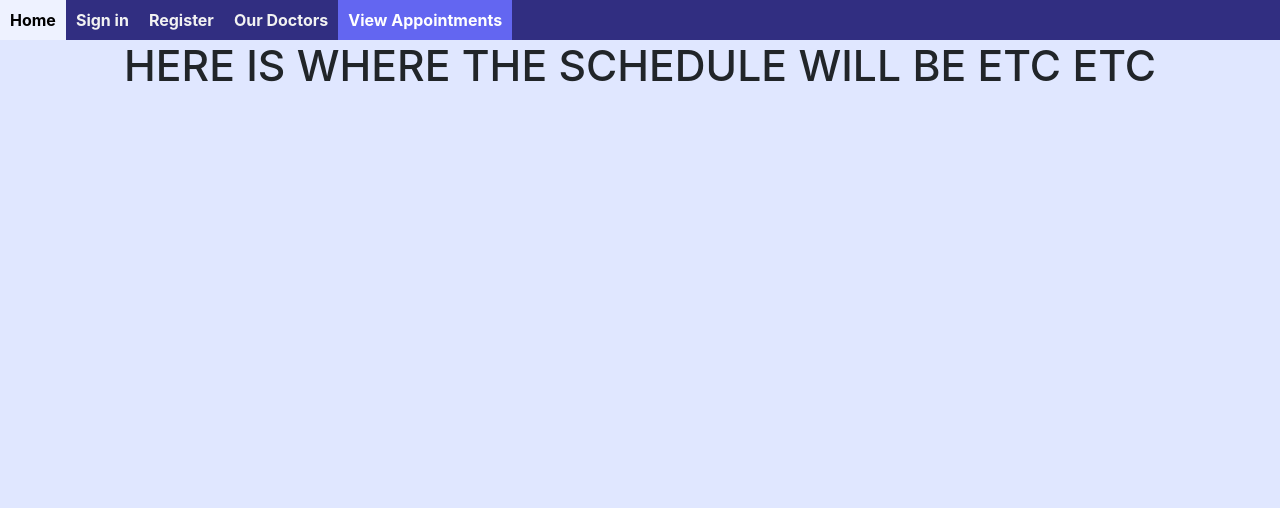
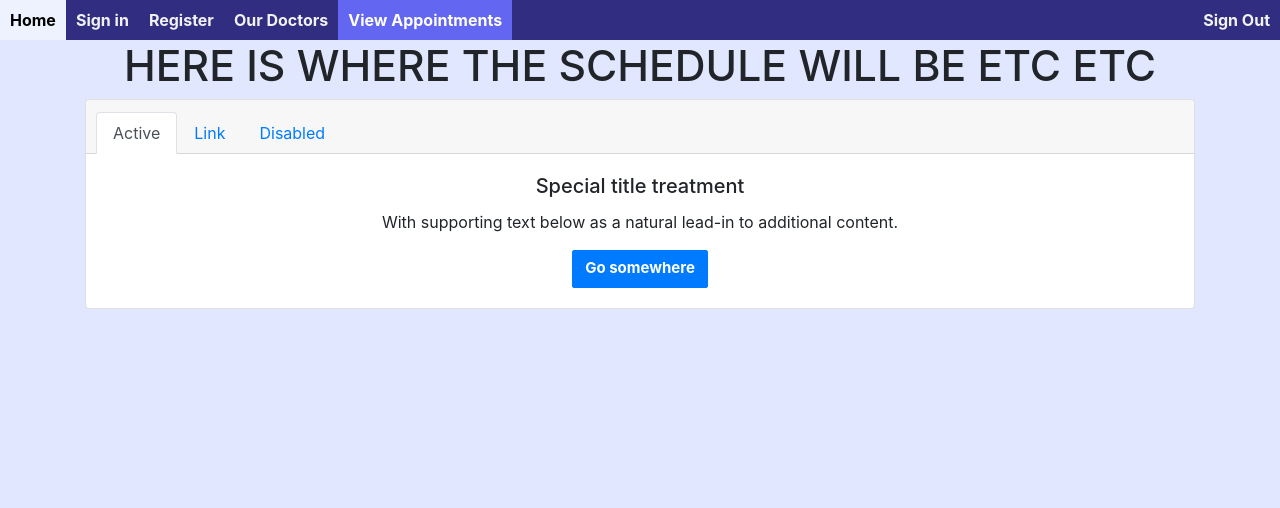
Before and after one commit to danielgrewal/medicalscheduler, a PHP site: page /schedule.php in a window 1280 px wide. Shown: the top 508 px of the page. Run offline with PHP 8.4, Linux system fonts and the light colour scheme; the visitor is signed in with stand-in values (Sample User, id 1).

Commit message:
add wrapper for schedule

```diff
--- a/public/schedule.php
+++ b/public/schedule.php
@@ -21,17 +21,46 @@ $dates = $appointmentService->getDaysInWeekByDate(date('Y-m-d'));
     <link rel="stylesheet" href="assets/css/styles.css">
 </head>
 <body>
+    <!-- Top Nav -->
     <div class="topnav" id="myTopnav">
         <a href="index.php">Home</a>
         <a href="login.php">Sign in</a>
         <a href="register.php">Register</a>
         <a href="profiles.php">Our Doctors</a>
         <a href="schedule.php" class="active">View Appointments</a>
+        <a href="logout.php" class="float-right">Sign Out</a>
         <a href="#" class="icon" onclick="myFunction()">
             <i class="fa fa-bars"></i>
         </a>
     </div>
-	<h1>HERE IS WHERE THE SCHEDULE WILL BE ETC ETC</h1>
+
+    <!-- Main Container -->
+    <div class="container">
+        <h1>HERE IS WHERE THE SCHEDULE WILL BE ETC ETC</h1>
+
+        <!-- Appointments Card -->
+        <div class="card text-center">
+            <div class="card-header">
+                <ul class="nav nav-tabs card-header-tabs">
+                    <li class="nav-item">
+                        <a class="nav-link active" href="#">Active</a>
+                    </li>
+                    <li class="nav-item">
+                        <a class="nav-link" href="#">Link</a>
+                    </li>
+                    <li class="nav-item">
+                        <a class="nav-link" href="#" tabindex="-1" aria-disabled="true">Disabled</a>
+                    </li>
+                </ul>
+            </div>
+            <div class="card-body">
+                <h5 class="card-title">Special title treatment</h5>
+                <p class="card-text">With supporting text below as a natural lead-in to additional content.</p>
+                <a href="#" class="btn btn-primary">Go somewhere</a>
+            </div>
+        </div>
+    </div>
+
 
     <div class="footer">
         <p class="footer_text">Copyright © SOFE2800 Final Project Group 3 - Fall 2020 @ Ontario Tech University</p>
```
